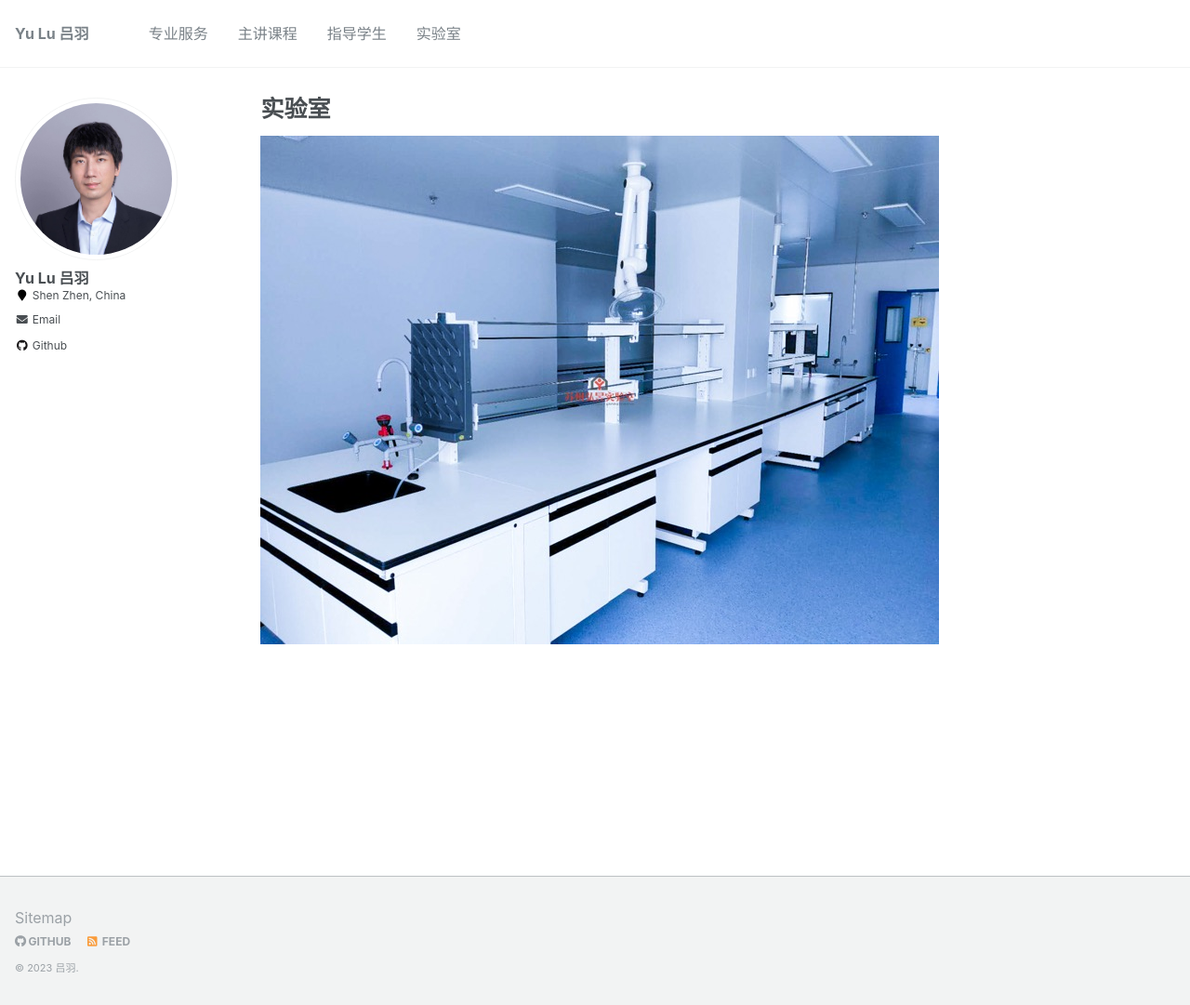
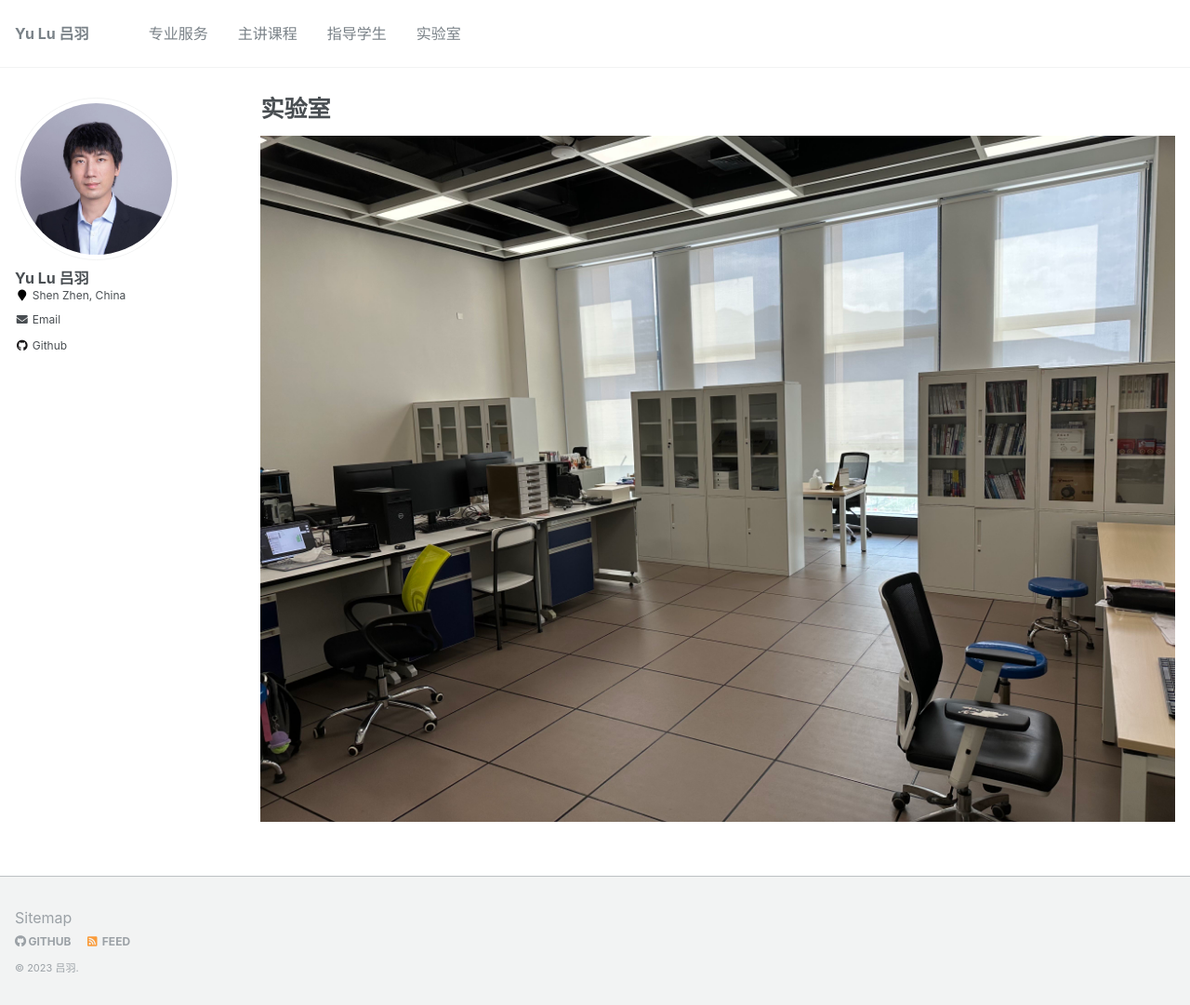
Before and after one commit to YukariUmezawa/lvyu.github.io, a Jekyll site: the page built from _pages/laboratory.md, in a window 1280 px wide and 1081 px high. Shown: the whole window at 93% size. Built offline with Jekyll 4.4.1, drawn with Linux system fonts in a browser that asks for light colours.

Commit message:
Update laboratory.md

```diff
--- a/_pages/laboratory.md
+++ b/_pages/laboratory.md
@@ -7,4 +7,4 @@
 
 
 
-![实验室](/images/sy.jpg)
+![实验室](/images/labbb.jpg)
```
